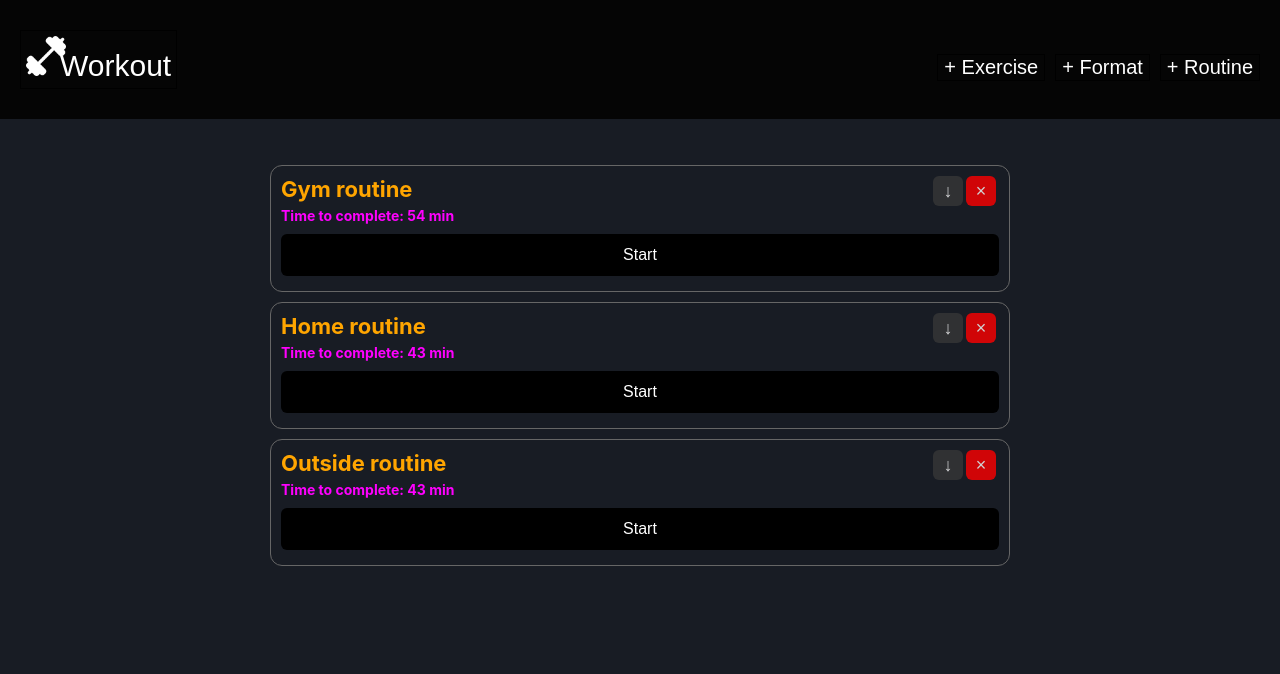
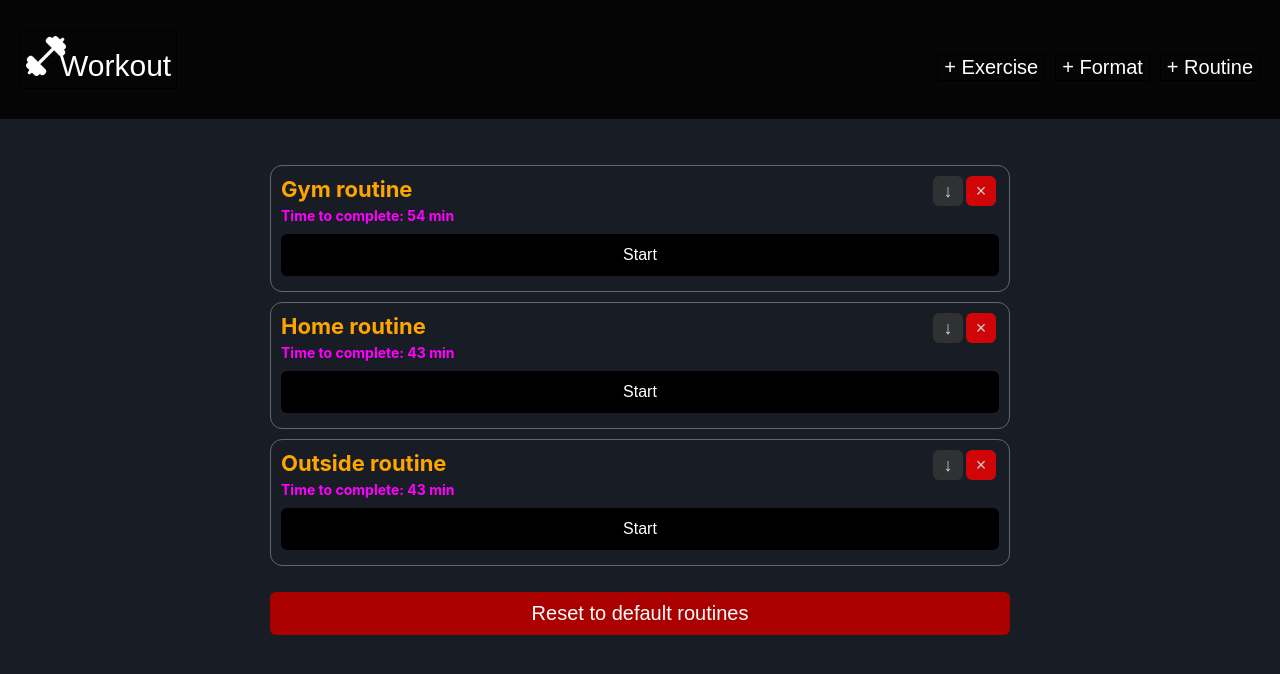
Before and after one commit to SebastianUdden/simply-workout, a React (Create React App) app: page / in a window 1280 px wide. Shown: the top 674 px of the page. Built offline with nearby package versions, Linux system fonts and the light colour scheme.

Commit message:
feat: add reset button

```diff
--- a/src/components/History.tsx
+++ b/src/components/History.tsx
@@ -88,7 +88,7 @@ const History = ({ title, values, unit, onClose }: Props) => {
           <Row>
             <DateText>{selected.date}:</DateText>
             <Value>
-              {selected.value} {unit}
+              {Math.round(selected.value)} {unit}
             </Value>
           </Row>
         )}
--- a/src/components/routine/ViewExercise.tsx
+++ b/src/components/routine/ViewExercise.tsx
@@ -80,7 +80,7 @@ const ViewExercise = ({
       <Row>
         <Column fixed>
           <Label>
-            Current
+            <span>Current</span>
             {values.length > 1 && (
               <>
                 {" "}
@@ -96,6 +96,7 @@ const ViewExercise = ({
         </Column>
         <Column fixed>
           <Label>
+            <span>
               Challenge (
               {unit === "kg"
                 ? showRepChallenge
@@ -103,6 +104,7 @@ const ViewExercise = ({
                   : `${format.reps} reps`
                 : "Set"}
               )
+            </span>
           </Label>
           <TimerButton
             onClick={() =>
@@ -195,9 +197,11 @@ const Area = styled.button<{ selected?: boolean }>`
     }
   `}
 `;
-const Label = styled.span`
+const Label = styled.label`
+  font-size: 14px;
+  span {
     opacity: 0.5;
-  font-size: 14px;
+  }
 `;
 const Value = styled.span<{ big?: boolean }>`
   margin-left: 3px;
@@ -247,6 +251,7 @@ const TimerButton = styled(Button)`
 `;
 const TextButton = styled(Area)`
   margin-top: -5px;
+  background-color: #ff00ff;
   width: auto;
   font-size: 12px;
   padding: 5px;
--- a/src/pages/Home.tsx
+++ b/src/pages/Home.tsx
@@ -8,6 +8,7 @@ import { exerciseTypes } from "../constants/exerciseTypes";
 import Routine, { RoutineProps } from "../components/routine/Routine";
 
 const Home = () => {
+  const [showDelete, setShowDelete] = useState(false);
   const [expandIndex, setExpandIndex] = useState(-1);
   const [formats, setFormats] = useState([]);
   const [routines, setRoutines] = useState<RoutineProps[]>([]);
@@ -15,12 +16,11 @@ const Home = () => {
 
   useEffect(() => {
     const oldWorkout = getOldWorkout();
-    const workouts = [
-      ...(oldWorkout?.routines || []).filter(
-        (r: any) => !defaultRoutines.some((dr) => dr.id === r?.id)
-      ),
-      ...defaultRoutines,
-    ];
+    const newDefault = defaultRoutines.filter(
+      (r: any) => !oldWorkout?.routines?.some((dr: any) => dr?.id === r.id)
+    );
+    const workouts = [...(oldWorkout?.routines || []), ...newDefault];
+
     setRoutines(workouts);
     setFormats(oldWorkout?.formats || workoutFormats);
     setAllExercies(
@@ -49,6 +49,14 @@ const Home = () => {
           ))}
         </Routines>
       )}
+      <Button onClick={() => setShowDelete(!showDelete)} danger={!showDelete}>
+        {showDelete ? "Cancel" : "Reset to default routines"}
+      </Button>
+      {showDelete && (
+        <Button onClick={() => setRoutines(defaultRoutines)} danger>
+          Remove saved routines
+        </Button>
+      )}
     </Wrapper>
   );
 };
@@ -60,5 +68,20 @@ const Routines = styled.ul`
   list-style-type: none;
   padding: 0;
 `;
+const Button = styled.button<{ danger: boolean }>`
+  background-color: #333;
+  margin-bottom: 10px;
+  color: white;
+  border: none;
+  padding: 10px;
+  width: 100%;
+  font-size: 20px;
+  border-radius: 6px;
+  ${(p) =>
+    p.danger &&
+    `
+    background-color: #aa0000;
+  `}
+`;
 
 export default Home;
```
Lines whose indentation alone changed are shown as unchanged.
